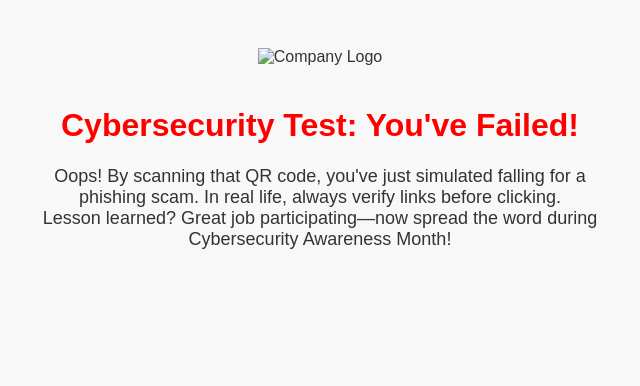
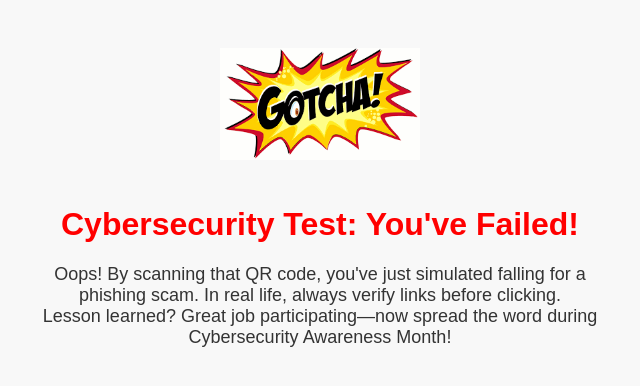
Before and after one commit to Krise18/Cyber-Awareness-Webpage, a plain HTML site: page index.html in a window 1280 px wide. Shown: the whole page, without its empty margins (320-960 px from the left). Drawn offline with Linux system fonts and the light colour scheme.

Commit message:
image added
Added image file

```diff
--- a/index.html
+++ b/index.html
@@ -27,7 +27,7 @@
     </style>
 </head>
 <body>
-    <img src="logo.png" alt="Company Logo">
+    <img src="gotcha.png" alt="Company Logo">
     <h1>Cybersecurity Test: You've Failed!</h1>
     <p>Oops! By scanning that QR code, you've just simulated falling for a phishing scam. In real life, always verify links before clicking.</p>
     <p>Lesson learned? Great job participating—now spread the word during Cybersecurity Awareness Month!</p>
```
Also changed, not shown: gotcha.png (added).
